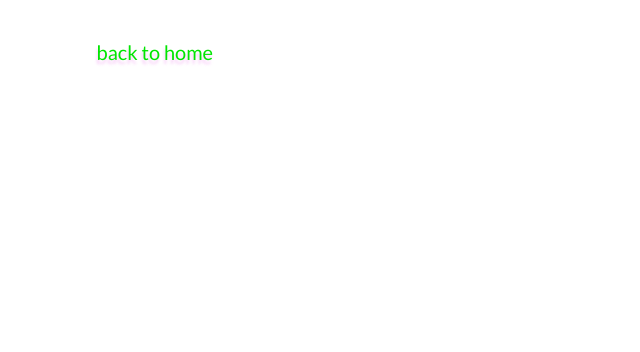
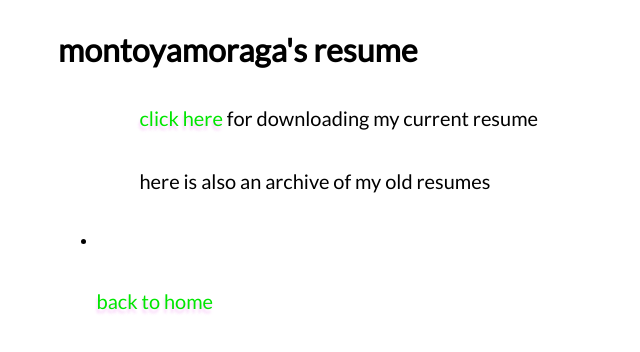
Before and after one commit to montoyamoraga/resume, a plain HTML site: page index.html in a window 1280 px wide. Shown: the whole page, without its empty margins (0-640 px from the left). Drawn offline with Linux system fonts and the light colour scheme.

Commit message:
add old resumes

```diff
--- a/index.html
+++ b/index.html
@@ -16,6 +16,16 @@
 
     <div id="main-text">
 
+        <h1>montoyamoraga's resume</h1>
+
+        <p><a href="https://github.com/montoyamoraga/resume/raw/master/assets/resume-montoyamoraga.pdf">click here</a> for downloading my current resume</p>
+
+        <p>here is also an archive of my old resumes</p>
+
+        <ul>
+            <li><a href=""</a></li>
+        </ul>
+
 
     </div>
 
```
Also changed, not shown: 2 other files.
